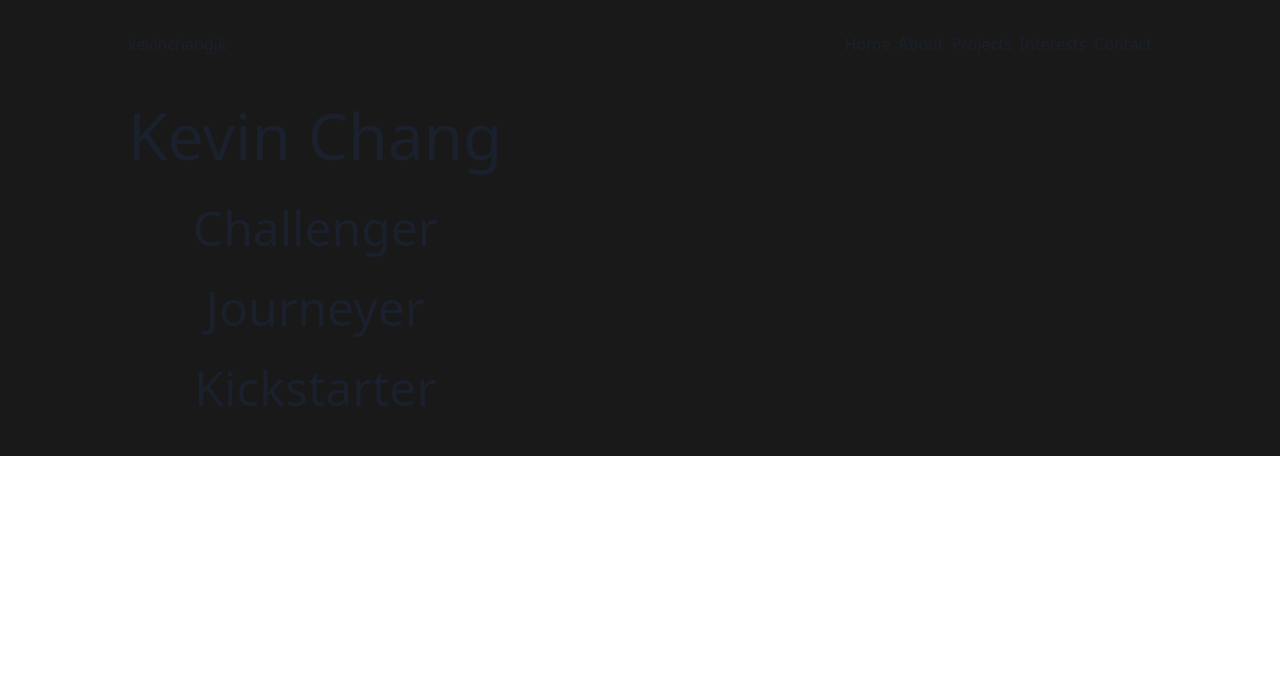
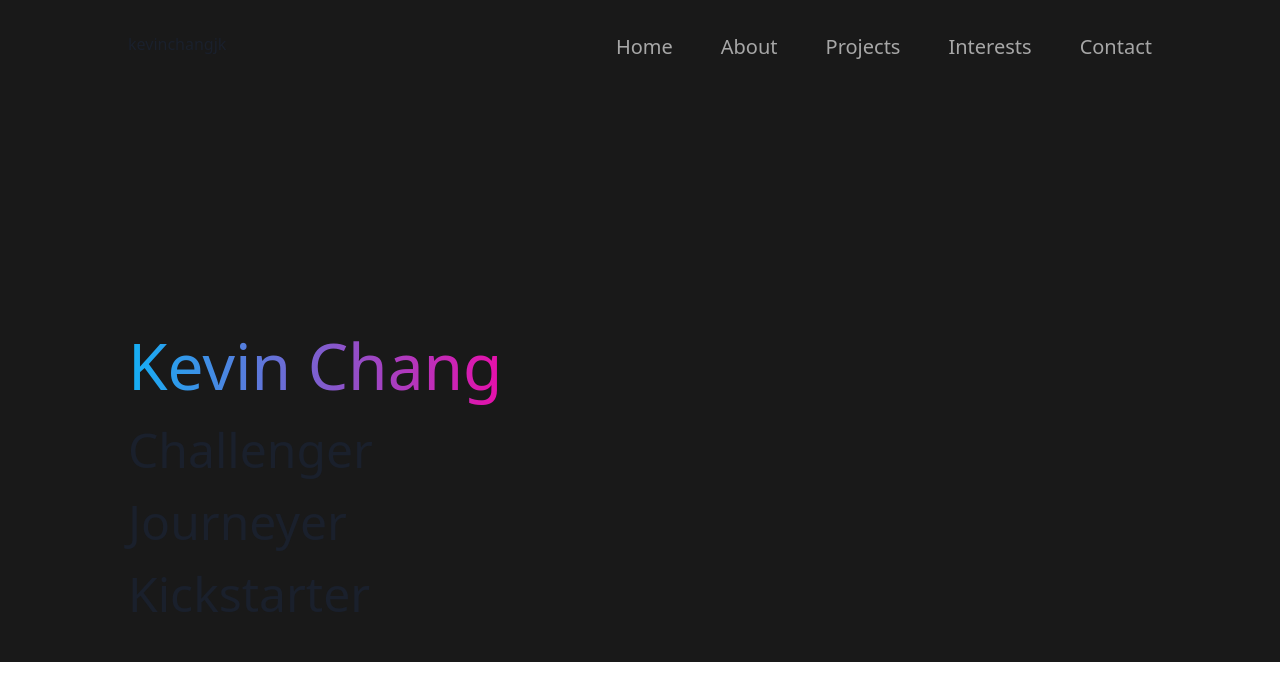
Before and after one commit to kevinchangjk/portfolio, a Next.js app: page / in a window 1280 px wide. Shown: the top 700 px of the page. Built offline with nearby package versions, Linux system fonts and the light colour scheme.

Commit message:
fix theming

```diff
--- a/package.json
+++ b/package.json
@@ -24,7 +24,6 @@
     "postcss": "8.4.24",
     "react": "18.2.0",
     "react-dom": "18.2.0",
-    "styled-components": "^6.0.1",
     "typescript": "5.1.3"
   }
 }
--- a/src/components/Layout.tsx
+++ b/src/components/Layout.tsx
@@ -1,6 +1,5 @@
 import Navbar from "@/components/Navbar";
-import { styled } from "styled-components";
-import theme from "../styles/theme";
+import styled from "@emotion/styled";
 
 const Main = styled.div`
   padding: 2rem 8rem 2rem 8rem;
--- a/src/components/Navbar.tsx
+++ b/src/components/Navbar.tsx
@@ -1,6 +1,6 @@
-import { HStack, Link, defineStyle, defineStyleConfig } from "@chakra-ui/react";
+import { HStack, Link, defineStyle, defineStyleConfig, extendTheme } from "@chakra-ui/react";
 import Logo from "./Logo";
-import { styled } from "styled-components";
+import styled from "@emotion/styled";
 import NextLink from "next/link";
 
 const Main = styled.header`
@@ -9,34 +9,41 @@ const Main = styled.header`
   justify-content: space-between;
 `;
 
-const navLink = defineStyle({
-  textDecoration: "none",
-  color: "#A7A7A7",
-  fontWeight: "normal",
-});
-
-export const linkTheme = defineStyleConfig({
-  variants: { navLink },
+export const LinkStyles = defineStyleConfig({
+  baseStyle: {
+    textDecoration: "none",
+    fontWeight: "500",
+    fontStyle: "normal"
+  },
+  sizes: {},
+  variants: {
+    nav: {
+      fontSize: "20px",
+      color: "gray.3",
+    }
+  },
+  defaultProps: {
+  }
 });
 
 export default function Navbar() {
   return (
     <Main>
       <Logo />
-      <HStack>
-        <Link as={NextLink} variant="navLink" href="/">
+      <HStack spacing="3rem">
+        <Link as={NextLink} variant="nav" href="/">
           Home
         </Link>
-        <Link as={NextLink} variant="navLink" href="/about">
+        <Link as={NextLink} variant="nav" href="/about">
           About
         </Link>
-        <Link as={NextLink} variant="navLink" href="/projects">
+        <Link as={NextLink} variant="nav" href="/projects">
           Projects
         </Link>
-        <Link as={NextLink} variant="navLink" href="/interests">
+        <Link as={NextLink} variant="nav" href="/interests">
           Interests
         </Link>
-        <Link as={NextLink} variant="navLink" href="/contact-me">
+        <Link as={NextLink} variant="nav" href="/contact-me">
           Contact
         </Link>
       </HStack>
--- a/src/components/Profile.tsx
+++ b/src/components/Profile.tsx
@@ -1,11 +1,14 @@
 import { HStack, VStack } from "@chakra-ui/react";
-import { styled } from "styled-components";
+import styled from "@emotion/styled";
 
 const name = "Kevin Chang";
 const acrostic = ["Challenger", "Journeyer", "Kickstarter"];
 
 const Name = styled.span`
   font-size: 64px;
+  background-image: linear-gradient(to right, #13B0F5, #E70FAA);
+  -webkit-background-clip: text;
+  -webkit-text-fill-color: transparent;
 `;
 
 const Acrostic = styled.span`
@@ -25,7 +28,7 @@ function displayAcrostic(acrostic: string[]) {
 export default function Profile() {
   return (
     <HStack>
-      <VStack>
+      <VStack align="start" spacing="0">
         <Name>{name}</Name>
         {displayAcrostic(acrostic)}
       </VStack>
--- a/src/pages/about.tsx
+++ b/src/pages/about.tsx
@@ -1,4 +1,4 @@
-import { styled } from "styled-components";
+import styled from "@emotion/styled";
 
 const Main = styled.div`
   margin-top: 2rem;
--- a/src/pages/contact-me.tsx
+++ b/src/pages/contact-me.tsx
@@ -1,4 +1,4 @@
-import { styled } from "styled-components";
+import styled from "@emotion/styled";
 
 const Main = styled.div`
   margin-top: 2rem;
--- a/src/pages/index.tsx
+++ b/src/pages/index.tsx
@@ -1,8 +1,8 @@
 import Profile from "@/components/Profile";
-import { styled } from "styled-components";
+import styled from "@emotion/styled";
 
 const Main = styled.div`
-  margin-top: 2rem;
+  margin-top: 16rem;
 `;
 
 export default function Home() {
--- a/src/pages/interests.tsx
+++ b/src/pages/interests.tsx
@@ -1,4 +1,4 @@
-import { styled } from "styled-components";
+import styled from "@emotion/styled";
 
 const Main = styled.div`
   margin-top: 2rem;
--- a/src/pages/projects.tsx
+++ b/src/pages/projects.tsx
@@ -1,4 +1,4 @@
-import { styled } from "styled-components";
+import styled from "@emotion/styled";
 
 const Main = styled.div`
   margin-top: 2rem;
--- a/src/styles/theme.js
+++ b/src/styles/theme.js
@@ -1,16 +1,28 @@
 import { extendTheme } from "@chakra-ui/react";
+import { LinkStyles as Link } from "../components/Navbar";
 
 const theme = {
   colors: {
     transparent: "transparent",
     black: "#000",
     white: "#FFF",
+    gray: {
+      1: "#363636",
+      2: "#42446E",
+      3: "#A7A7A7",
+      4: "#CCCCCC"
+    },
+    blue: "#13B0F5",
+    pink: "#E70FAA",
   },
   fonts: {
     body: "system-ui, sans-serif",
     heading: "Georgia, serif",
     mono: "Menlo, monospace",
   },
+  components: {
+    Link
+  }
 };
 
 export default extendTheme(theme);
```
